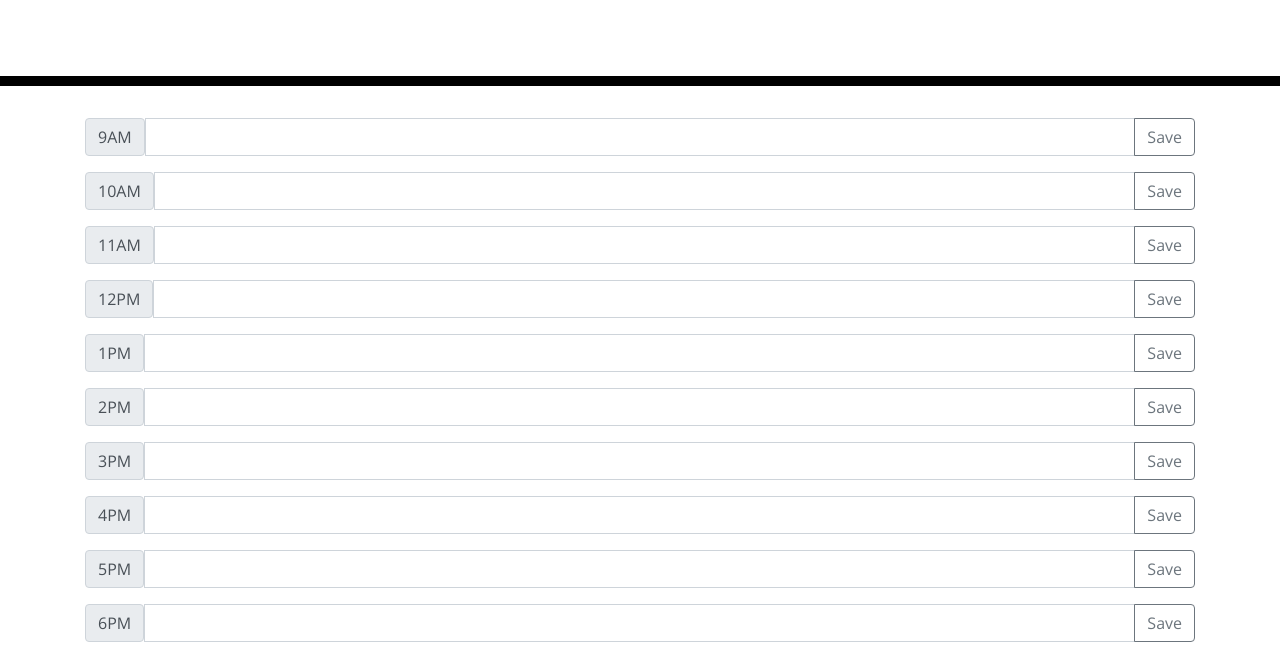
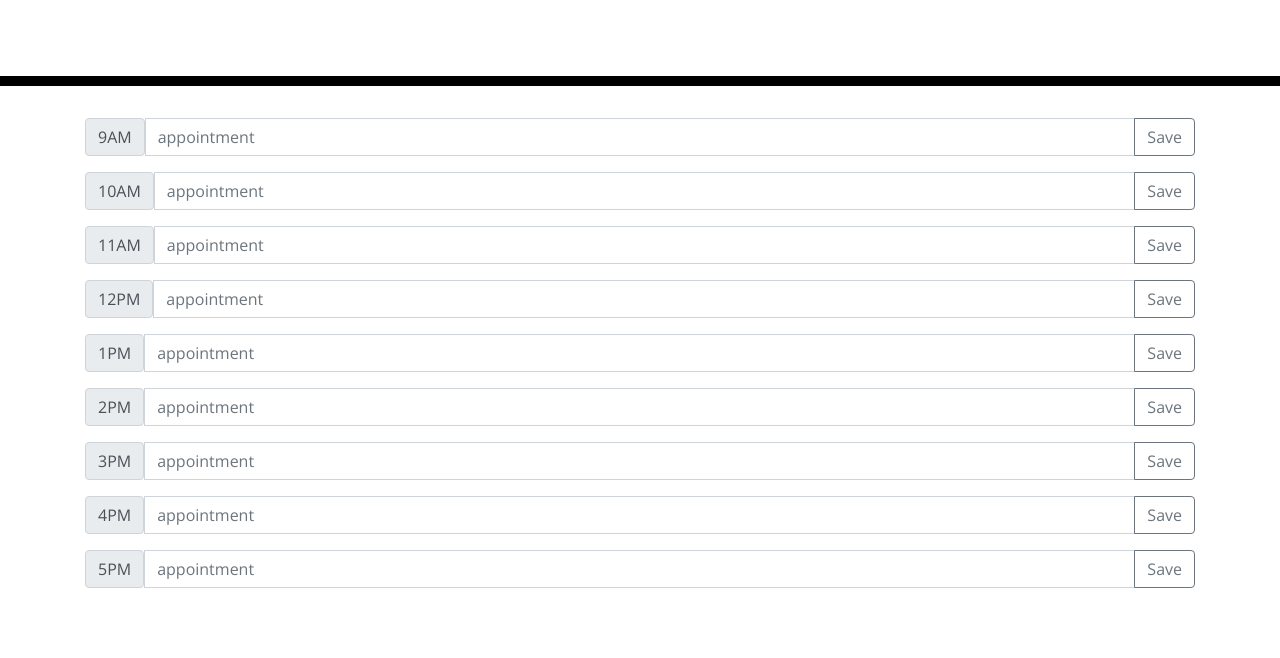
Before and after one commit to sheapa/day_calendar, a plain HTML site: page index.html in a window 1280 px wide. Shown: the part 182-840 px from the top of the page. After the commit the page ends 800 px from the top, so only its background shows below. Drawn offline with nearby package versions, Linux system fonts and the light colour scheme.

Commit message:
Created function for pulling stored values from local storage &populating them into placeholder text for time blocks.

```diff
--- a/assets/app.js
+++ b/assets/app.js
@@ -1,18 +1,20 @@
 $( document ).ready(function() {
-    //var aValue = storage.getItem(keyName);
-    //Built form object for handling hourly day planner input.
+
+    //Function for pulling keys & values from local storage and setting values to appropriate time block.
+    var keys = Object.keys(localStorage);
+    for (var i = 0;  i < keys.length; i++) {
+        console.log(keys[i]);
+        var selectedTextArea = $("#" + keys[i] + " #timeBlock")[0];
+        selectedTextArea.placeholder = localStorage.getItem(keys[i]);
+    }
+
+    // Function for setting appointment values and linking them to time block key, then saving in local storage..
     $( "form" ).submit(function( event ) {
         var agendaTime = $(this).attr("id");
         var agendaText = $("#" + agendaTime + " :input[type=text]").val();
         console.log(agendaTime, agendaText);
         localStorage.setItem(agendaTime, agendaText);
             event.preventDefault();
+
     });
 });
-
-
-// Get the value from a checked checkbox
-//$( "input[type=checkbox][name=bar]:checked" ).val();
-// $("label[for="+$(this).attr("id")+"]")
-//$("#" + agendaTime + " > input")
-var aValue = storage.getItem(keyName);
--- a/index.html
+++ b/index.html
@@ -34,7 +34,7 @@
         <form id="9AM">
           <div class="input-group mb-3">
             <label id="9AM" class="input-group-text" for="timeBlock">9AM</label>
-        <input id= "timeBlock" type="text" class="form-control" aria-describedby="button-addon2">
+            <input id= "timeBlock" type="text" placeholder="appointment" class="form-control" aria-describedby="button-addon2">
             <div class="input-group-append">
               <button class="btn btn-outline-secondary" type="submit" id="button-addon2">Save</button>
             </div>
@@ -44,68 +44,84 @@
         <form id="10AM">
             <div class="input-group mb-3">
               <label id="10AM" class="input-group-text" for="timeBlock">10AM</label>
-          <input id= "timeBlock" type="text" class="form-control" aria-describedby="button-addon2">
+              <input id= "timeBlock" type="text" placeholder="appointment" class="form-control" aria-describedby="button-addon2">
               <div class="input-group-append">
                 <button class="btn btn-outline-secondary" type="submit" id="button-addon2">Save</button>
               </div>
             </div>
         </form>
 
+        <form id="11AM">
           <div class="input-group mb-3">
-        <label class="input-group-text" for="timeBlock">11AM</label>
-        <input id= "timeBlock" type="text" class="form-control" aria-describedby="button-addon2">
+            <label id="11AM" class="input-group-text" for="timeBlock">11AM</label>
+            <input id= "timeBlock" type="text" placeholder="appointment" class="form-control" aria-describedby="button-addon2">
             <div class="input-group-append">
-          <button class="btn btn-outline-secondary" type="button" id="button-addon2">Save</button>
+              <button class="btn btn-outline-secondary" type="submit" id="button-addon2">Save</button>
             </div>
           </div>
+        </form>
+
+        <form id="12PM">
             <div class="input-group mb-3">
-        <label class="input-group-text" for="timeBlock">12PM</label>
-        <input id= "timeBlock" type="text" class="form-control" aria-describedby="button-addon2">
+              <label id="12PM" class="input-group-text" for="timeBlock">12PM</label>
+              <input id= "timeBlock" type="text" placeholder="appointment" class="form-control" aria-describedby="button-addon2">
               <div class="input-group-append">
-          <button class="btn btn-outline-secondary" type="button" id="button-addon2">Save</button>
+                <button class="btn btn-outline-secondary" type="submit" id="button-addon2">Save</button>
               </div>
             </div>
+        </form>
+
+        <form id="1PM">
           <div class="input-group mb-3">
-        <label class="input-group-text" for="timeBlock">1PM</label>
-        <input id= "timeBlock" type="text" class="form-control" aria-describedby="button-addon2">
+            <label id="1PM" class="input-group-text" for="timeBlock">1PM</label>
+            <input id= "timeBlock" type="text" placeholder="appointment" class="form-control" aria-describedby="button-addon2">
             <div class="input-group-append">
-          <button class="btn btn-outline-secondary" type="button" id="button-addon2">Save</button>
+              <button class="btn btn-outline-secondary" type="submit" id="button-addon2">Save</button>
             </div>
           </div>
+        </form>
+
+        <form id="2PM">
             <div class="input-group mb-3">
-        <label class="input-group-text" for="timeBlock">2PM</label>
-        <input id= "timeBlock" type="text" class="form-control" aria-describedby="button-addon2">
+              <label id="2PM" class="input-group-text" for="timeBlock">2PM</label>
+              <input id= "timeBlock" type="text" placeholder="appointment" class="form-control" aria-describedby="button-addon2">
               <div class="input-group-append">
-          <button class="btn btn-outline-secondary" type="button" id="button-addon2">Save</button>
+                <button class="btn btn-outline-secondary" type="submit" id="button-addon2">Save</button>
               </div>
             </div>
+        </form>
+
+        <form id="3PM">
           <div class="input-group mb-3">
-        <label class="input-group-text" for="timeBlock">3PM</label>
-        <input id= "timeBlock" type="text" class="form-control" aria-describedby="button-addon2">
+            <label id="3PM" class="input-group-text" for="timeBlock">3PM</label>
+            <input id= "timeBlock" type="text" placeholder="appointment" class="form-control" aria-describedby="button-addon2">
             <div class="input-group-append">
-          <button class="btn btn-outline-secondary" type="button" id="button-addon2">Save</button>
+              <button class="btn btn-outline-secondary" type="submit" id="button-addon2">Save</button>
             </div>
           </div>
+      </form>
+
+      <form id="4PM">
         <div class="input-group mb-3">
-        <label class="input-group-text" for="timeBlock">4PM</label>
-        <input id= "timeBlock" type="text" class="form-control" aria-describedby="button-addon2">
+          <label id="4PM" class="input-group-text" for="timeBlock">4PM</label>
+          <input id= "timeBlock" type="text" placeholder="appointment" class="form-control" aria-describedby="button-addon2">
           <div class="input-group-append">
-          <button class="btn btn-outline-secondary" type="button" id="button-addon2">Save</button>
+            <button class="btn btn-outline-secondary" type="submit" id="button-addon2">Save</button>
           </div>
         </div>
+      </form>
+
+      <form id="5PM">
           <div class="input-group mb-3">
-        <label class="input-group-text" for="timeBlock">5PM</label>
-        <input id= "timeBlock" type="text" class="form-control" aria-describedby="button-addon2">
+            <label id="5PM" class="input-group-text" for="timeBlock">5PM</label>
+            <input id= "timeBlock" type="text" placeholder="appointment" class="form-control" aria-describedby="button-addon2">
             <div class="input-group-append">
-          <button class="btn btn-outline-secondary" type="button" id="button-addon2">Save</button>
+              <button class="btn btn-outline-secondary" type="submit" id="button-addon2">Save</button>
             </div>
           </div>
-      <div class="input-group mb-3">
-        <label class="input-group-text" for="timeBlock">6PM</label>
-        <input id= "timeBlock" type="text" class="form-control" aria-describedby="button-addon2">
-        <div class="input-group-append">
-          <button class="btn btn-outline-secondary" type="button" id="button-addon2">Save</button>
-        </div>
+      </form>
+
+
     </div>
 
 
```
Lines whose indentation alone changed are shown as unchanged.
